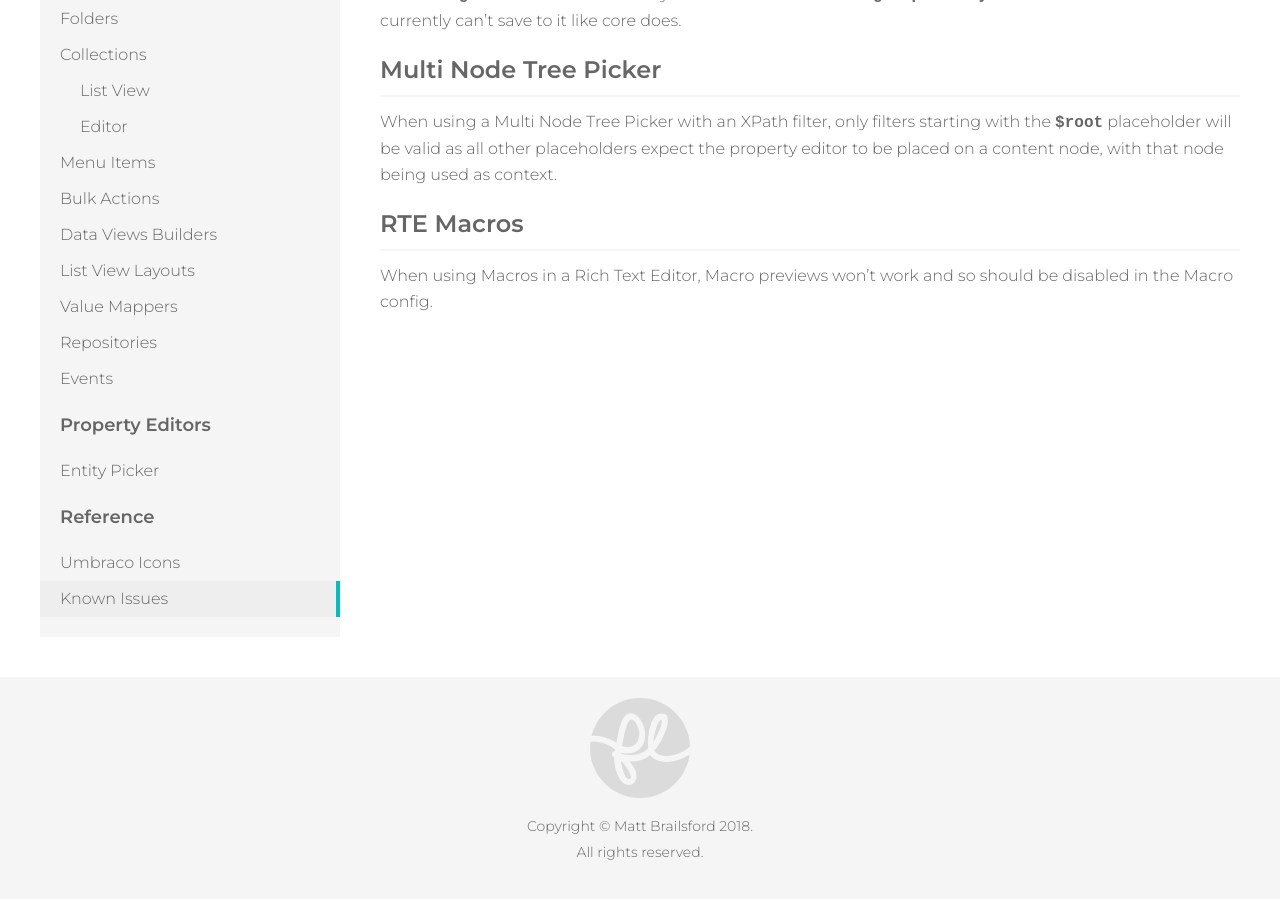
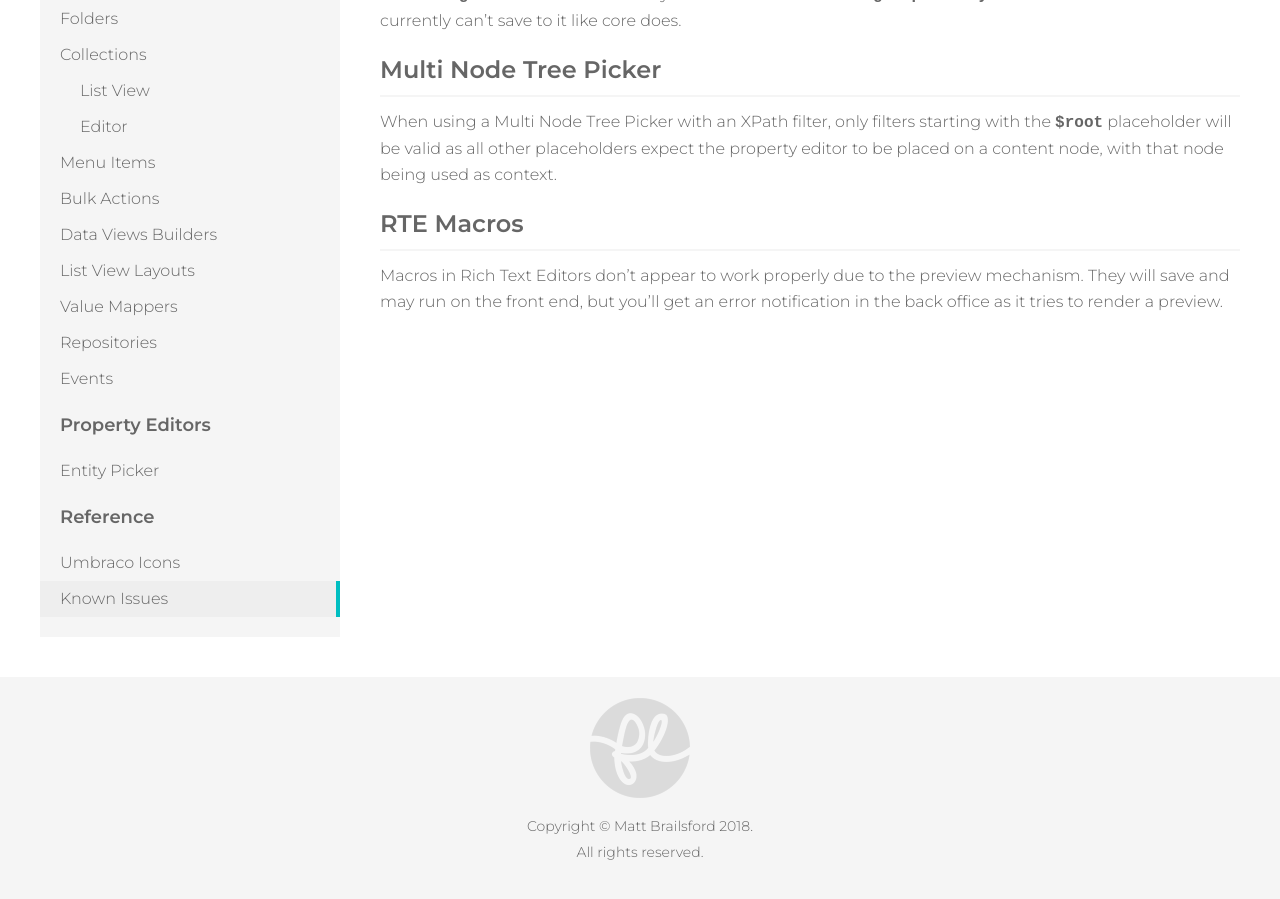
Before and after one commit to mattbrailsford/umbraco-fluidity, a Jekyll site: the page built from docs/_pages/04-reference-01-known-issues.md, in a window 1280 px wide and 900 px high, scrolled down 656 px. Built offline with Jekyll 4.4.1, drawn with Linux system fonts in a browser that asks for light colours.

Commit message:
Updated macros know issue

```diff
--- a/docs/_pages/04-reference-01-known-issues.md
+++ b/docs/_pages/04-reference-01-known-issues.md
@@ -19,4 +19,4 @@ When using a Multi Node Tree Picker with an XPath filter, only filters starting
 
 ### RTE Macros
 
-When using Macros in a Rich Text Editor, Macro previews won't work and so should be disabled in the Macro config.
+Macros in Rich Text Editors don't appear to work properly due to the preview mechanism. They will save and may run on the front end, but you'll get an error notification in the back office as it tries to render a preview.
```
